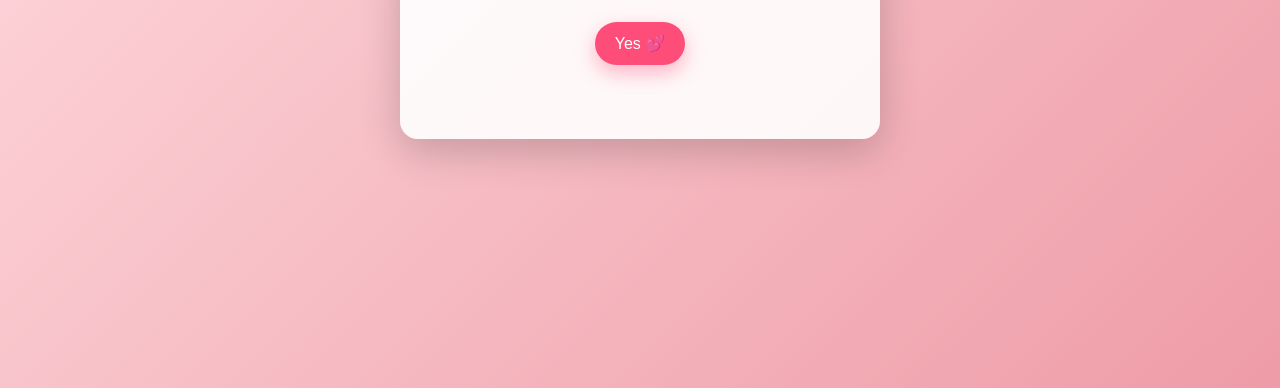
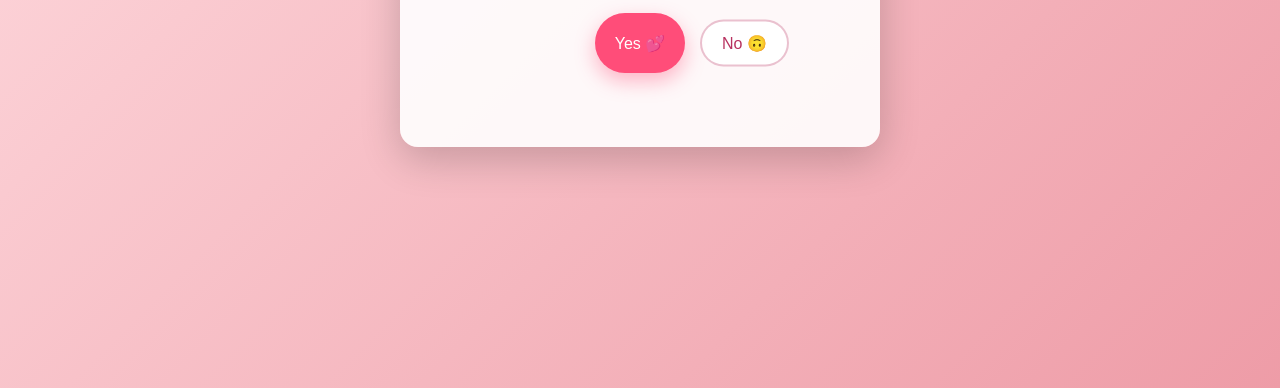
Before and after one commit to jonescharlie/Valentine, a plain HTML site: page index.html in a window 1280 px wide. Shown: the part 412-800 px from the top of the page. Drawn offline with Linux system fonts and the light colour scheme.

Commit message:
Update index.html

```diff
--- a/index.html
+++ b/index.html
@@ -39,9 +39,11 @@
     }
 
     .buttons {
+      position: relative;
       display: flex;
       justify-content: center;
       gap: 15px;
+      height: 60px; /* space for the runaway button */
     }
 
     button {
@@ -50,14 +52,15 @@
       border-radius: 999px;
       border: none;
       cursor: pointer;
+      user-select: none;
       transition: transform 0.15s ease;
-      user-select: none;
     }
 
     #yesBtn {
       background: #ff4d79;
       color: white;
       box-shadow: 0 8px 20px rgba(255, 77, 121, 0.4);
+      z-index: 1;
     }
 
     #yesBtn:hover {
@@ -70,8 +73,8 @@
       color: #b83260;
       border: 2px solid rgba(184, 50, 96, 0.3);
       left: 50%;
-      top: 70%;
-      transform: translate(-50%, -50%);
+      top: 50%;
+      transform: translate(60px, -50%); /* starts next to Yes */
     }
 
     .message {
@@ -90,14 +93,8 @@
     }
 
     @keyframes floatUp {
-      from {
-        transform: translateY(0) scale(1);
-        opacity: 1;
-      }
-      to {
-        transform: translateY(-120vh) scale(1.8);
-        opacity: 0;
-      }
+      from { transform: translateY(0) scale(1); opacity: 1; }
+      to   { transform: translateY(-120vh) scale(1.8); opacity: 0; }
     }
   </style>
 </head>
@@ -107,31 +104,30 @@
     <h1>Will you be my Valentine? 💖</h1>
     <p>I have a very important question for you…</p>
 
-    <div class="buttons">
+    <div class="buttons" id="buttons">
       <button id="yesBtn">Yes 💕</button>
+      <button id="noBtn">No 🙃</button>
     </div>
-
-    <button id="noBtn">No 🙃</button>
 
     <div class="message" id="message"></div>
   </div>
 
   <script>
-    const card = document.getElementById("card");
+    const buttons = document.getElementById("buttons");
     const noBtn = document.getElementById("noBtn");
     const yesBtn = document.getElementById("yesBtn");
     const message = document.getElementById("message");
 
     function moveNoButton() {
       const padding = 10;
-      const cardRect = card.getBoundingClientRect();
-      const btnRect = noBtn.getBoundingClientRect();
+      const box = buttons.getBoundingClientRect();
+      const btn = noBtn.getBoundingClientRect();
 
-      const maxX = cardRect.width - btnRect.width - padding * 2;
-      const maxY = cardRect.height - btnRect.height - padding * 2;
+      const maxX = box.width - btn.width - padding * 2;
+      const maxY = box.height - btn.height - padding * 2;
 
-      const x = padding + Math.random() * maxX;
-      const y = padding + Math.random() * maxY;
+      const x = padding + Math.random() * Math.max(0, maxX);
+      const y = padding + Math.random() * Math.max(0, maxY);
 
       noBtn.style.left = `${x}px`;
       noBtn.style.top = `${y}px`;
@@ -152,21 +148,18 @@
     });
 
     function launchHearts(count) {
-      const hearts = ["💖", "💘", "💕", "💗", "❤️", "💞"];
+      const hearts = ["💖","💘","💕","💗","❤️","💞"];
       for (let i = 0; i < count; i++) {
-        const heart = document.createElement("div");
-        heart.className = "heart";
-        heart.textContent = hearts[Math.floor(Math.random() * hearts.length)];
-        heart.style.left = Math.random() * 100 + "vw";
-        heart.style.bottom = "-20px";
-        heart.style.animationDuration = (2 + Math.random() * 2) + "s";
-        document.body.appendChild(heart);
-
-        setTimeout(() => heart.remove(), 4000);
+        const h = document.createElement("div");
+        h.className = "heart";
+        h.textContent = hearts[Math.floor(Math.random() * hearts.length)];
+        h.style.left = Math.random() * 100 + "vw";
+        h.style.bottom = "-20px";
+        h.style.animationDuration = (2 + Math.random() * 2) + "s";
+        document.body.appendChild(h);
+        setTimeout(() => h.remove(), 4000);
       }
     }
-
-    window.addEventListener("load", moveNoButton);
   </script>
 </body>
 </html>
```
